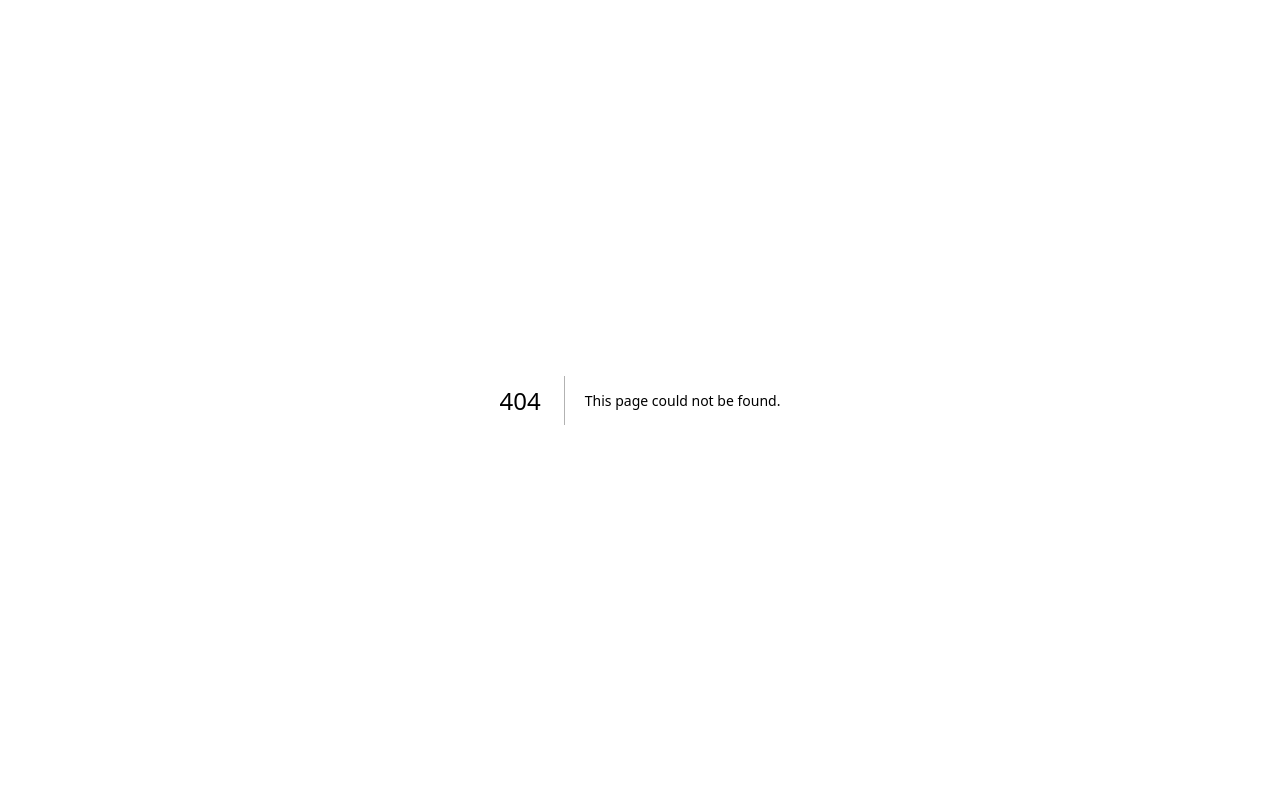
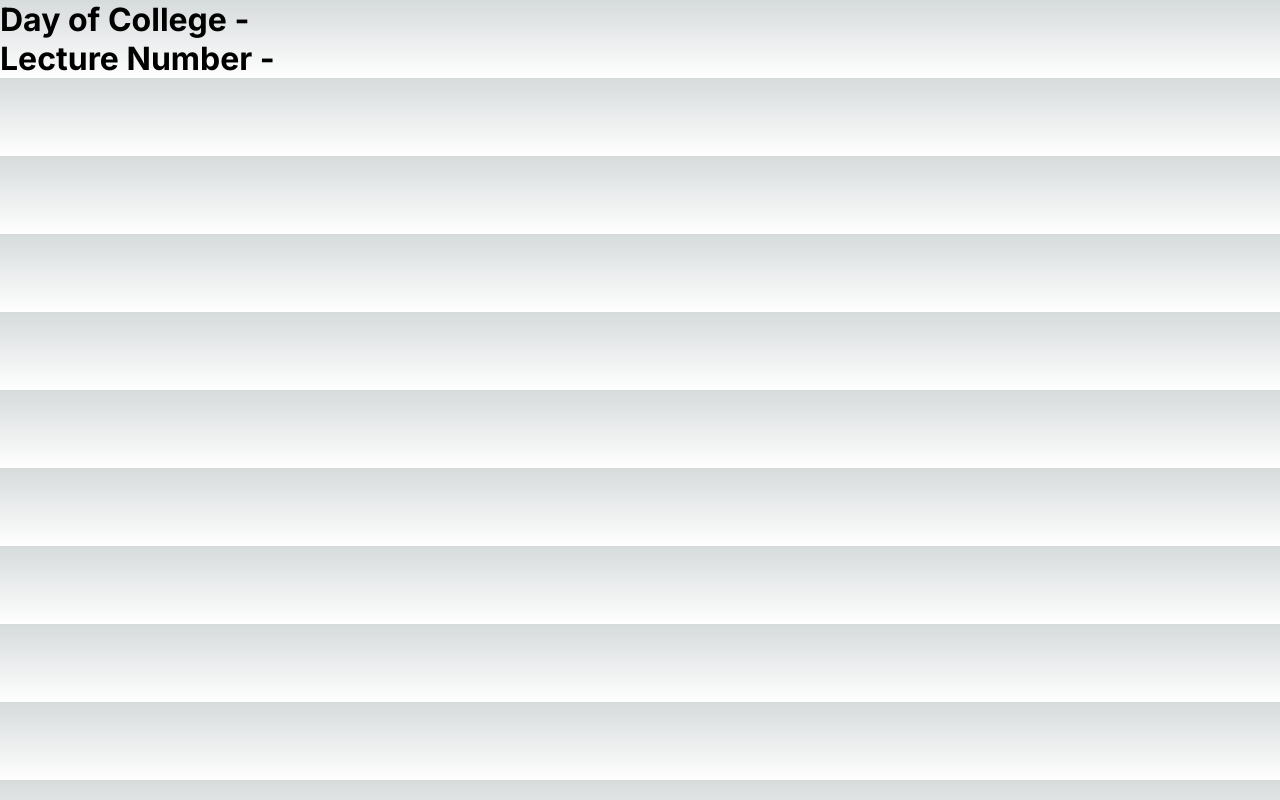
Before and after one commit to ayushmaan163/Learning-Next.js, a Next.js app: page /study in a window 1280 px wide. Before the commit this address had no page. Built offline with nearby package versions, Linux system fonts and the light colour scheme.

Commit message:
Learning Catch-all segments of Route and accessing them

```diff
--- /dev/null
+++ b/src/app/study/[...lectures]/page.js
@@ -0,0 +1,12 @@
+"use client";
+
+export default function Lectures({ params }) {
+  console.log(params);
+  return (
+    <div>
+      {/* <h1>{params.lectures[0]}</h1> */}
+      <h1>Day of College - {params.lectures[1]}</h1>
+      <h1>Lecture Number - {params.lectures[2]}</h1>
+    </div>
+  );
+}
```
Also changed, not shown: src/app/study/page.js (added, +7 -0 lines).
